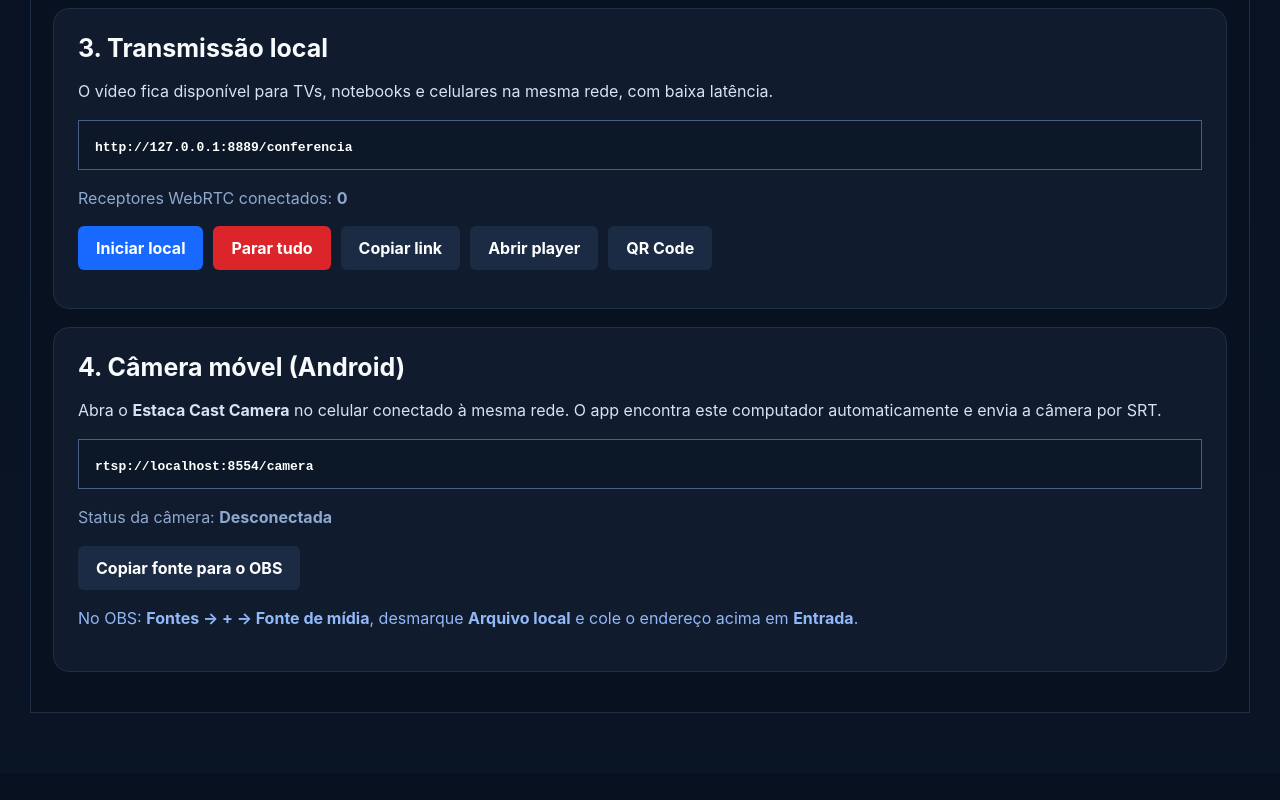
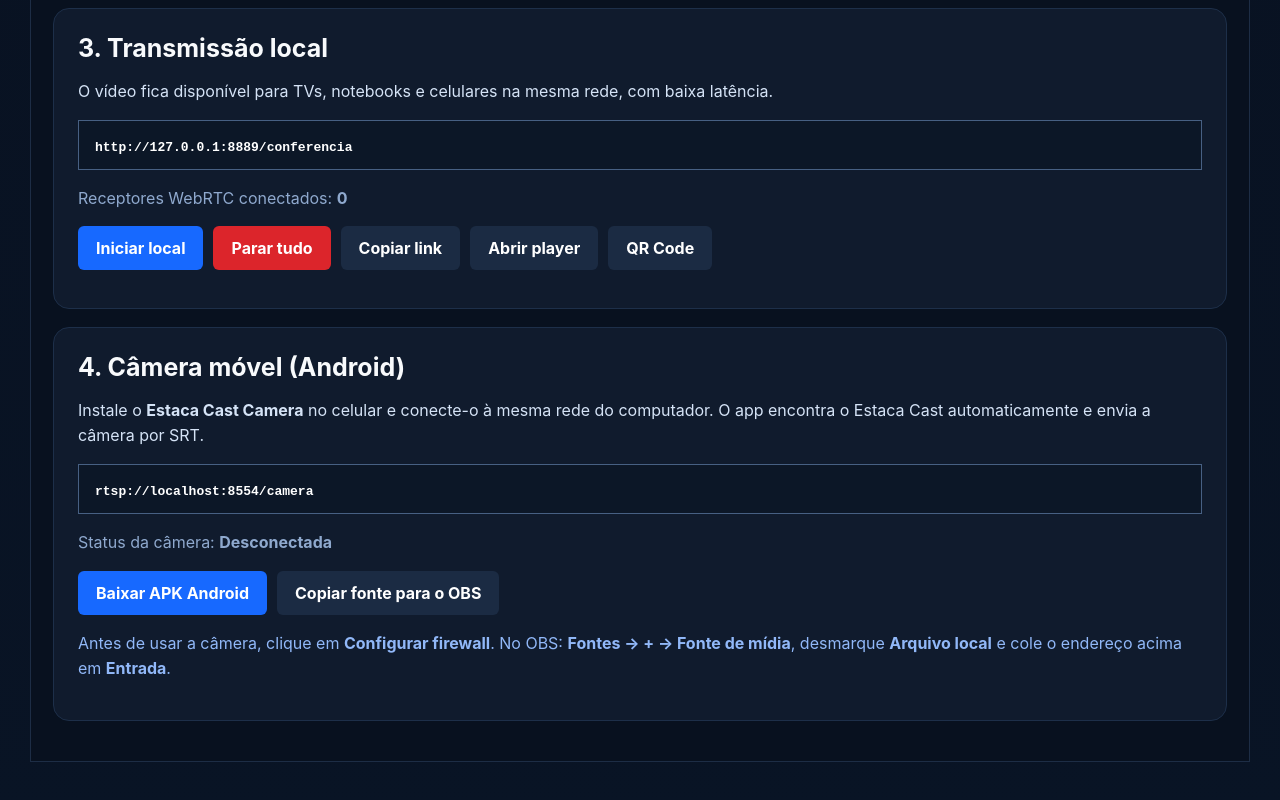
Before and after one commit to gderich/estaca-cast, an Electron app: page renderer/index.html in a window 1280 px wide. Shown: the part 964-1764 px from the top of the page. Before the commit the page ends 1737 px from the top, so only its background shows below. Drawn offline with Linux system fonts and the light colour scheme; no server answers.

Commit message:
Adicionar botão para baixar câmera Android

```diff
--- a/renderer/index.html
+++ b/renderer/index.html
@@ -74,13 +74,14 @@
 
       <div class="panel">
         <h2>4. Câmera móvel (Android)</h2>
-        <p>Abra o <b>Estaca Cast Camera</b> no celular conectado à mesma rede. O app encontra este computador automaticamente e envia a câmera por SRT.</p>
+        <p>Instale o <b>Estaca Cast Camera</b> no celular e conecte-o à mesma rede do computador. O app encontra o Estaca Cast automaticamente e envia a câmera por SRT.</p>
         <div class="copybox"><code id="cameraRtspUrl">rtsp://localhost:8554/camera</code></div>
         <p class="muted">Status da câmera: <b id="cameraStatus">Desconectada</b></p>
         <div class="button-row">
+          <button class="primary" id="downloadAndroidBtn">Baixar APK Android</button>
           <button id="copyCameraBtn">Copiar fonte para o OBS</button>
         </div>
-        <p class="hint">No OBS: <b>Fontes → + → Fonte de mídia</b>, desmarque <b>Arquivo local</b> e cole o endereço acima em <b>Entrada</b>.</p>
+        <p class="hint">Antes de usar a câmera, clique em <b>Configurar firewall</b>. No OBS: <b>Fontes → + → Fonte de mídia</b>, desmarque <b>Arquivo local</b> e cole o endereço acima em <b>Entrada</b>.</p>
       </div>
     </section>
 
```
